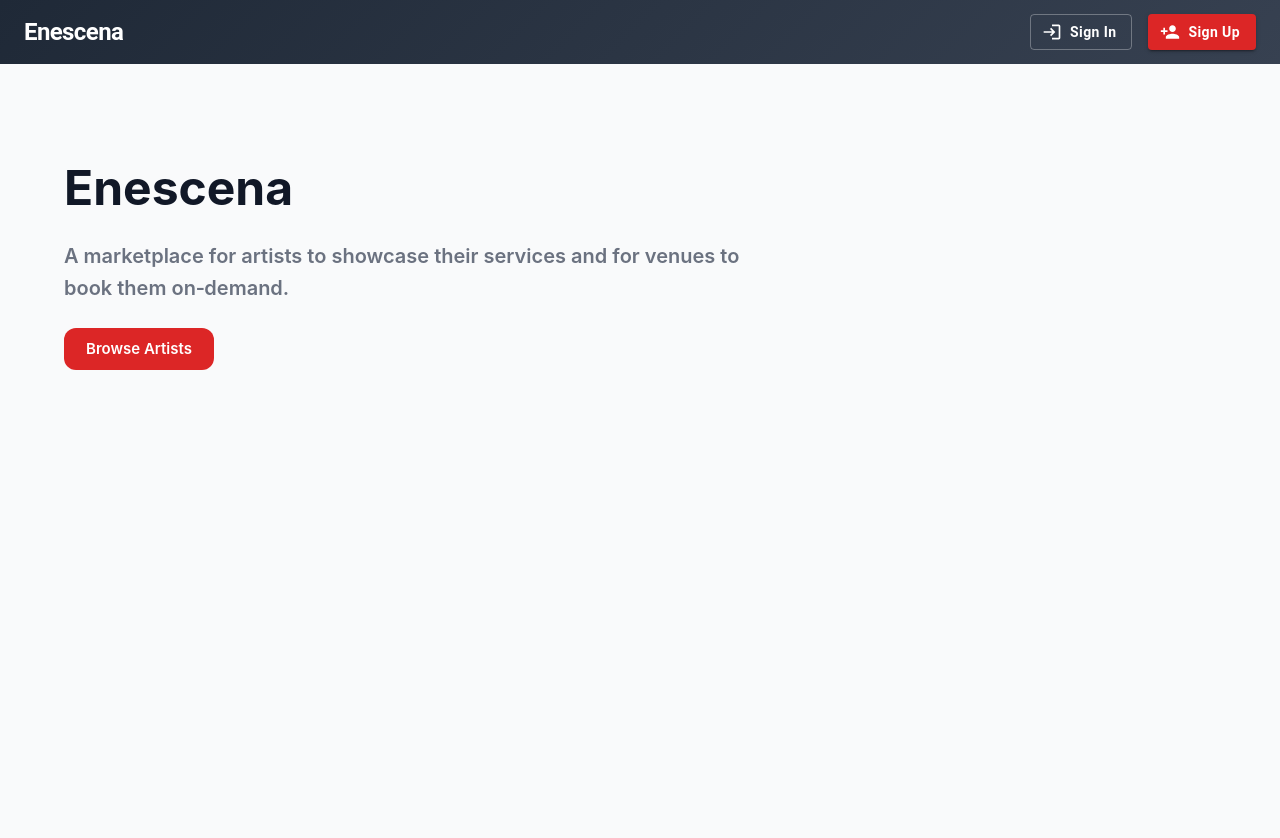
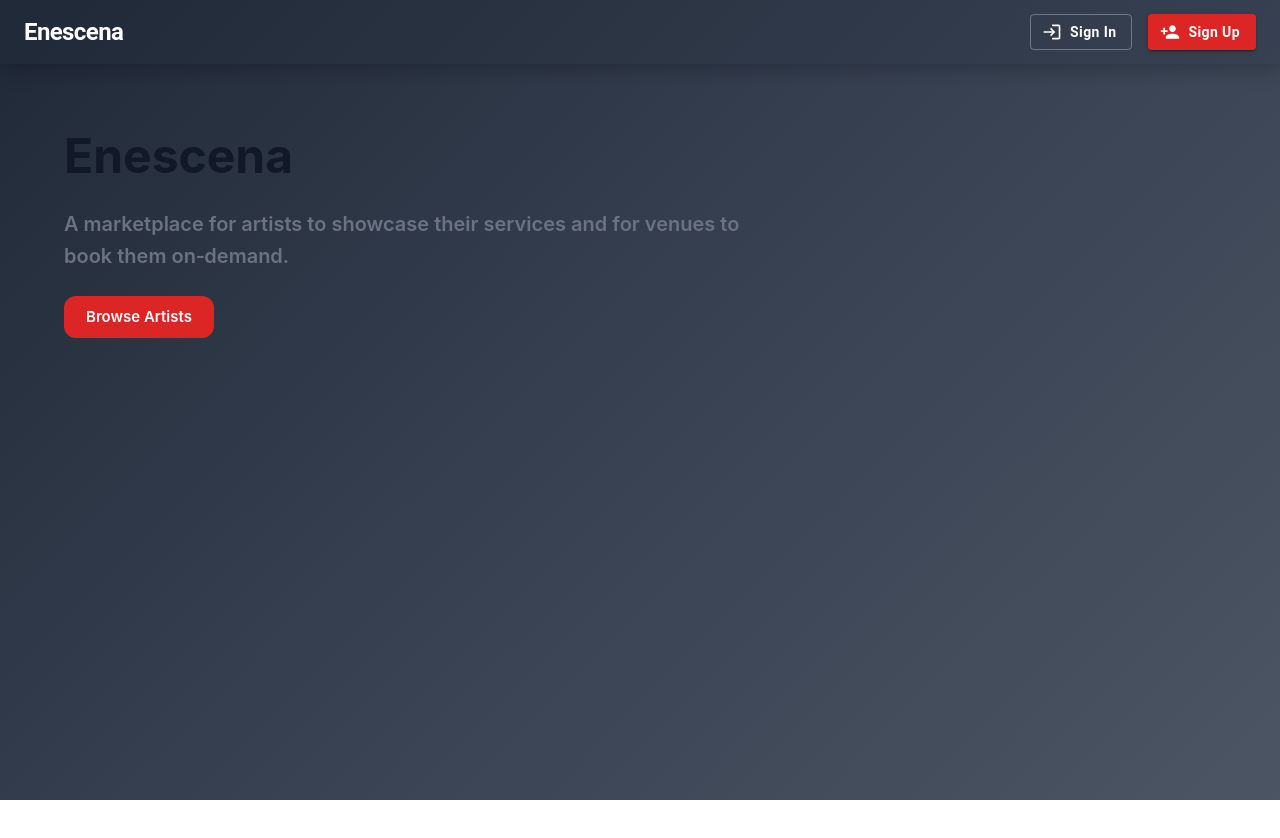
Before and after one commit to crossdevcr/enescena, a Next.js app: page / in a window 1280 px wide. Shown: the top 838 px of the page. After the commit the page ends 800 px from the top, so only its background shows below. Built offline with nearby package versions, Linux system fonts and the light colour scheme; no server answers; what @mui/material-nextjs would draw is missing.

Commit message:
fix: revert homepage to dark gradient background
- Reverted homepage (/) back to original dark gradient styling
- Maintains dramatic dark theme for landing page
- Keeps white backgrounds only for dashboard and profile pages
- Better visual hierarchy with dark homepage and white content pages

```diff
--- a/src/app/page.tsx
+++ b/src/app/page.tsx
@@ -3,13 +3,8 @@ import { Box, Button, Container, Stack, Typography } from "@mui/material";
 
 export default function HomePage() {
   return (
-    <Box sx={{
-      minHeight: "100vh",
-      backgroundColor: "grey.50",
-      py: 4
-    }}>
-      <Container sx={{ py: 8 }}>
-        <Stack spacing={3} alignItems="flex-start">
+    <Container sx={{ py: 8 }}>
+      <Stack spacing={3} alignItems="flex-start">
         <Typography variant="h3" fontWeight={700}>Enescena</Typography>
         <Typography variant="h6" color="text.secondary" maxWidth={720}>
           A marketplace for artists to showcase their services and for venues to book them on‑demand.
@@ -21,6 +16,5 @@ export default function HomePage() {
         </Box>
       </Stack>
     </Container>
-    </Box>
   );
 }
```
